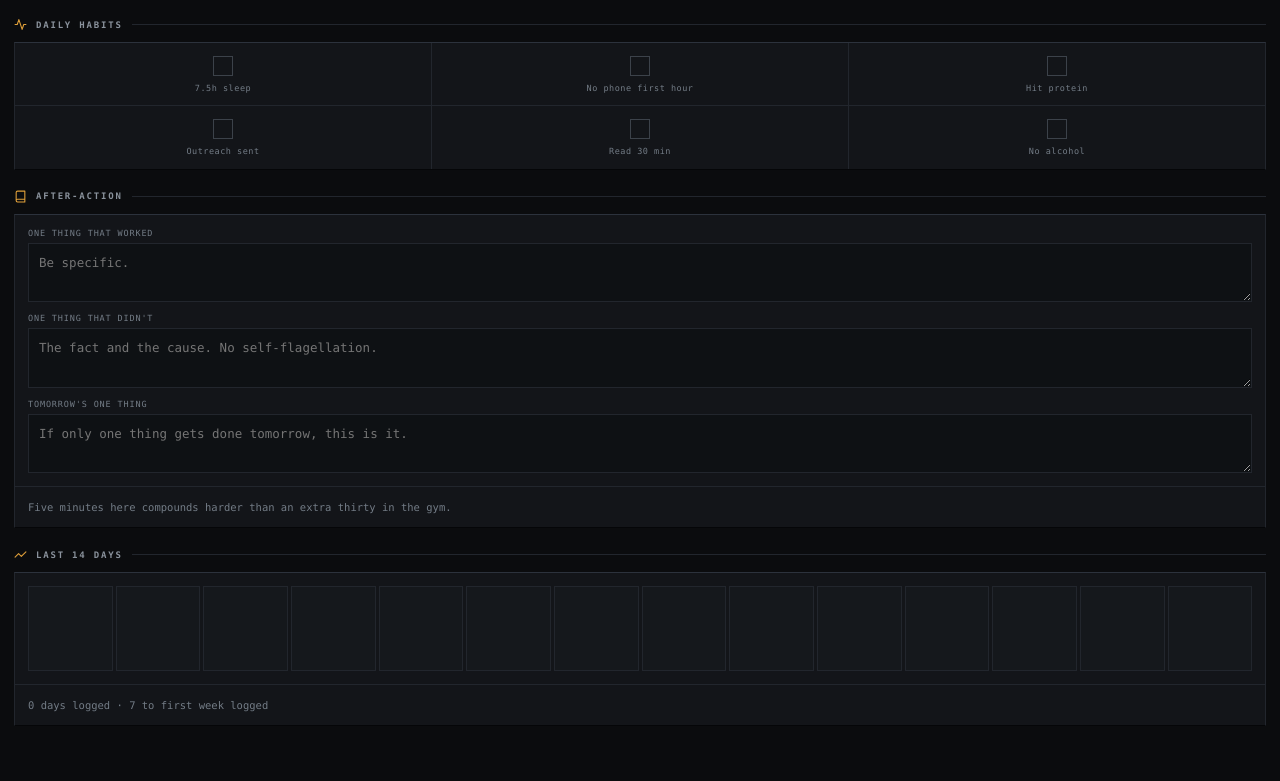
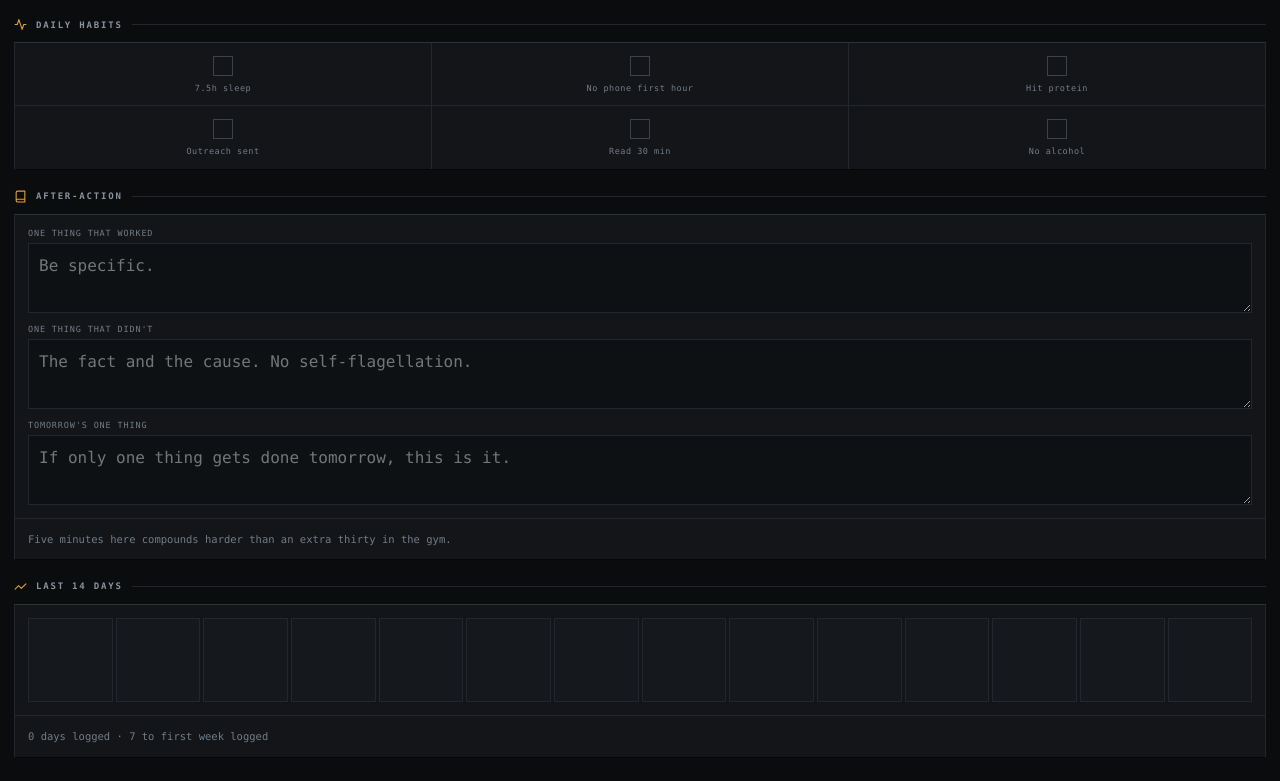
Before and after one commit to albertvladimirskiy/forge, a plain HTML site: page index.html in a window 1280 px wide. Shown: the part 2061-2842 px from the top of the page. Drawn offline with Linux system fonts and the light colour scheme.

Commit message:
Adjust font sizes for form elements and inputs
Updated font sizes for various elements to ensure consistent styling across the application and to prevent iOS auto-zoom issues.

```diff
--- a/index.html
+++ b/index.html
@@ -33,7 +33,7 @@
   --fs-detail:10.5px;  /* secondary/hint/detail body text — the most common small role */
   --fs-body:11px;      /* paragraph/prose body copy */
   --fs-title:12.5px;   /* row/entry/form title */
-  --fs-form:13px;      /* text inputs and the vitals numeral */
+  --fs-form:13px;      /* the vitals numeral, accordion titles, stat-suffix text — NOT actual <input>/<select>/<textarea> elements, which are hardcoded to 16px to stop iOS's auto-zoom-on-focus (see the input rule below) */
   --fs-headline:14px;  /* accordion/section headers */
   --fs-numeral-md:15px;/* medium-emphasis numeral: streak, kcal/day, day-progress */
   --fs-display:23px;   /* the brand mark */
@@ -54,6 +54,11 @@
   --banner-steel-bg:#0F161C; --banner-steel-border:#1C2A36;
 }
 *{box-sizing:border-box;-webkit-tap-highlight-color:transparent}
+/* Kills the double-tap-to-zoom gesture (and the ~300ms tap delay with it)
+   while explicitly leaving pinch-zoom alone — "manipulation" means exactly
+   that combination. A more specific touch-action (.rblk's drag handling)
+   still overrides this for its own element. */
+html{touch-action:manipulation}
 html,body{margin:0;padding:0;background:var(--ink);color:var(--text);
   font-family:var(--mono);font-size:14px;overscroll-behavior-y:none;}
 body{padding-bottom:env(safe-area-inset-bottom)}
@@ -180,9 +185,13 @@ p.t b{color:var(--text);font-weight:700}
 label.f{display:flex;flex-direction:column;gap:5px}
 label.f span{font-size:var(--fs-label);letter-spacing:.1em;color:var(--faint);text-transform:uppercase}
 input,select,textarea{background:var(--sunk);border:1px solid var(--rule);padding:10px;
-  font-size:var(--fs-form);width:100%;outline:none;border-radius:0;transition:border-color .2s}
+  /* 16px, not --fs-form: iOS Safari auto-zooms the viewport to fit any focused
+     input whose font-size is under 16px. That zoom-and-snap-back is the "screen
+     shakes while typing" report — the fix is never letting it trigger, not
+     disabling zoom capability app-wide (a real WCAG requirement) to mask it. */
+  font-size:16px;width:100%;outline:none;border-radius:0;transition:border-color .2s}
 input:focus,select:focus,textarea:focus{border-color:var(--amber)}
-textarea{resize:vertical;min-height:54px;line-height:1.5;font-size:var(--fs-title)}
+textarea{resize:vertical;min-height:54px;line-height:1.5;font-size:16px}
 select{appearance:none;background-image:linear-gradient(45deg,transparent 50%,var(--faint) 50%),linear-gradient(135deg,var(--faint) 50%,transparent 50%);
   background-position:calc(100% - 14px) 18px,calc(100% - 9px) 18px;background-size:5px 5px;background-repeat:no-repeat}
 input[type=date],input[type=time]{min-height:40px}
@@ -264,7 +273,7 @@ input[type=date],input[type=time]{min-height:40px}
 .foodlist{border-top:1px solid var(--rule)}
 .foodpick{border-top:1px solid var(--rule);background:#101317}
 .searchrow{display:flex;align-items:center;gap:9px;padding:11px 13px;border-bottom:1px solid var(--rule)}
-.searchrow input{border:none;background:none;padding:2px 0;font-size:var(--fs-form)}
+.searchrow input{border:none;background:none;padding:2px 0;font-size:16px}
 .foodresults{max-height:290px;overflow-y:auto}
 .fres{display:flex;align-items:stretch;border-bottom:1px solid #191D22}
 .fresmain{flex:1;display:flex;align-items:center;gap:8px;padding:11px 8px 11px 13px;font-size:var(--fs-title);min-width:0}
@@ -309,7 +318,7 @@ input[type=date],input[type=time]{min-height:40px}
 .setrow{display:flex;align-items:center;gap:10px;padding:6px 0;font-size:var(--fs-title);border-bottom:1px solid #14181D}
 .setn{width:16px;font-size:var(--fs-caption);color:var(--faint)}
 .setadd{display:flex;align-items:center;gap:8px;margin-top:10px}
-.setadd input{width:76px;padding:9px;font-size:var(--fs-form);text-align:center}
+.setadd input{width:76px;padding:9px;font-size:16px;text-align:center}
 .setx{color:var(--faint);font-size:var(--fs-body)}
 .setadd .chip{white-space:nowrap;padding:9px 13px}
 .flagbtn{display:flex;align-items:center;gap:5px;font-size:var(--fs-caption);color:var(--faint);letter-spacing:.06em;padding:4px 8px;border:1px solid var(--rule)}
```
